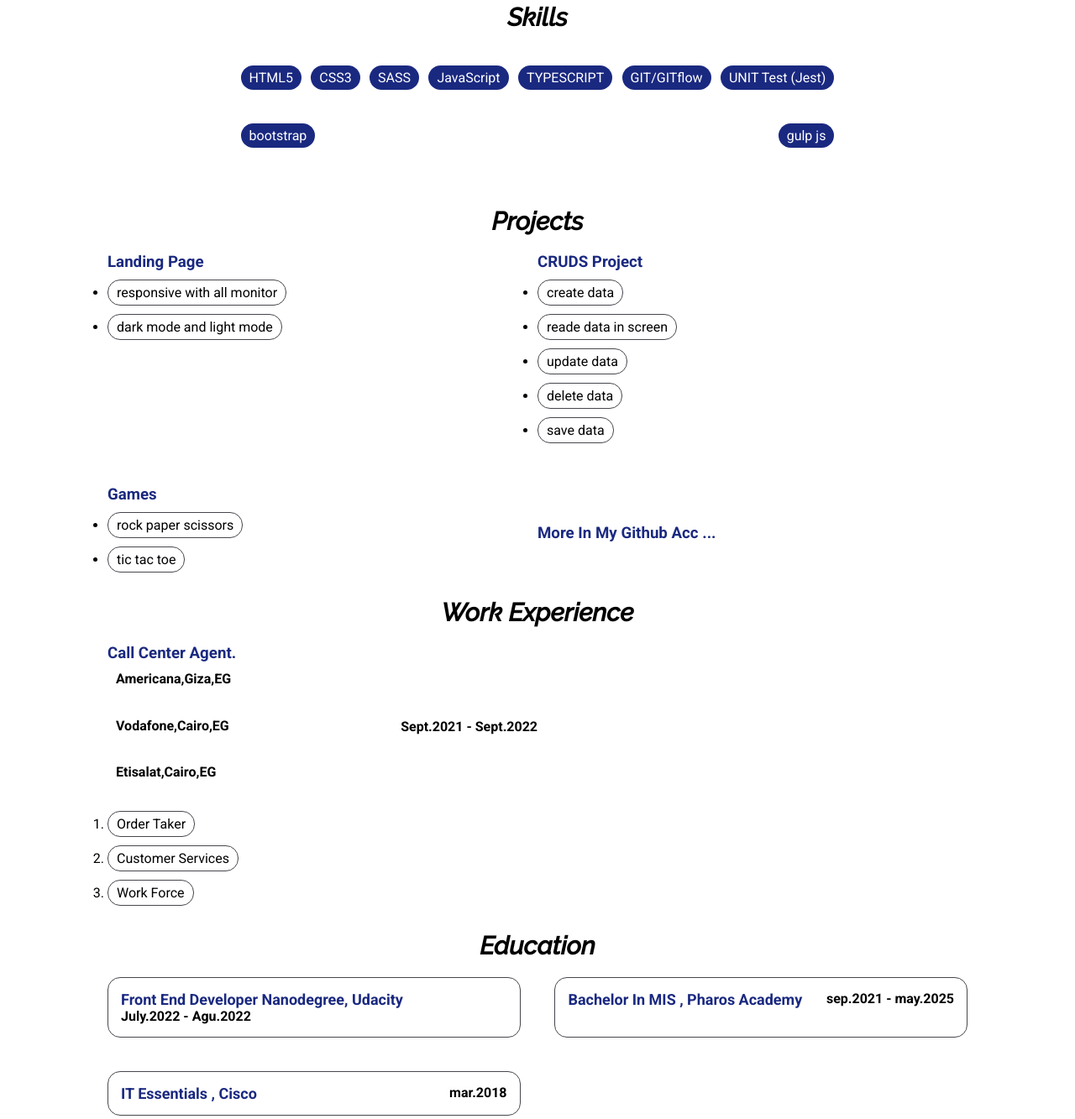
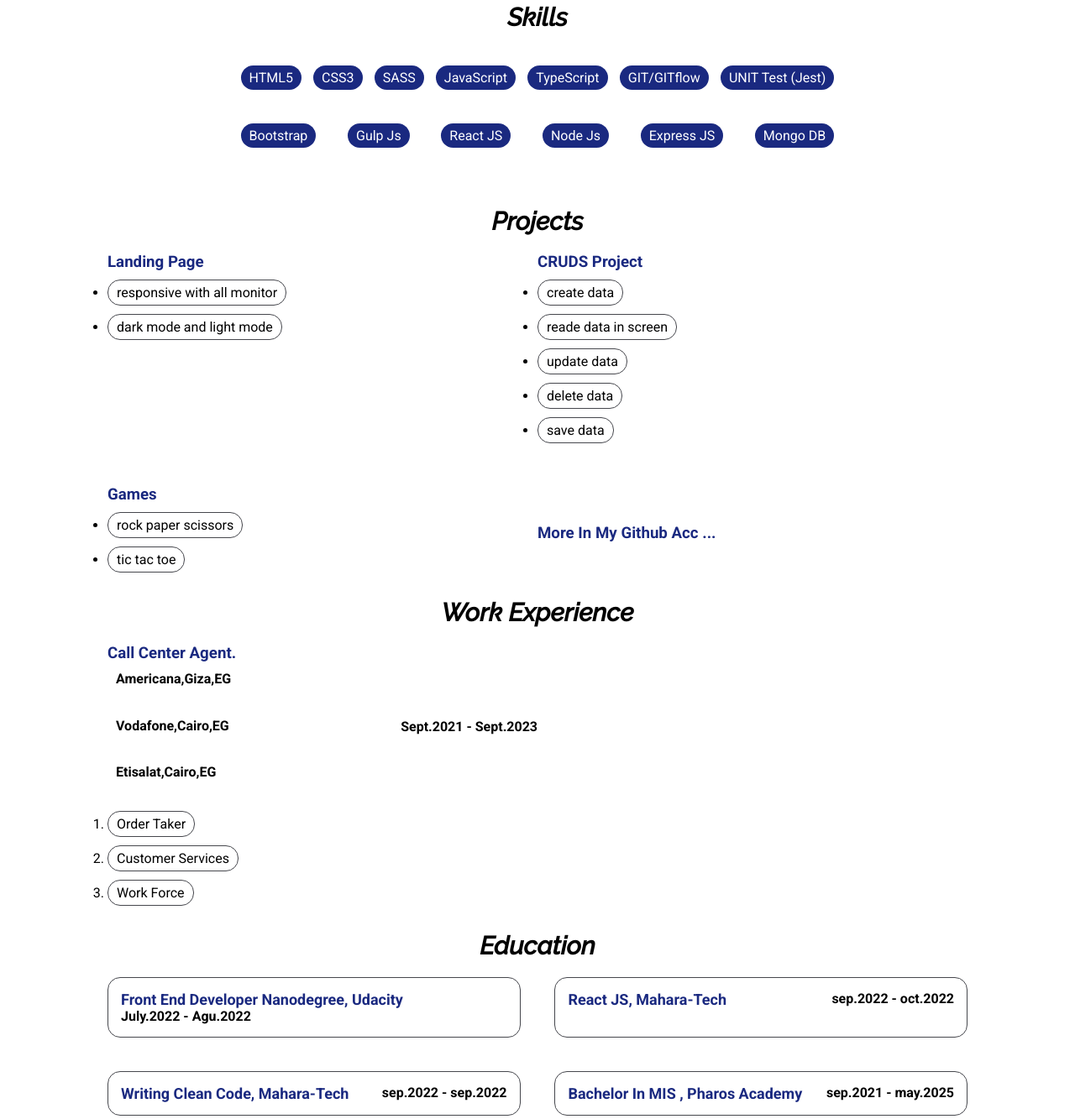
Before and after one commit to louy999/My-CV, a website: page index.html in a window 1280 px wide. Shown: the part 323-1656 px from the top of the page at 84% size. Drawn offline with Linux system fonts and the light colour scheme.

Commit message:
add skills and education

```diff
--- a/index.html
+++ b/index.html
@@ -42,11 +42,15 @@
           <li>CSS3</li>
           <li>SASS</li>
           <li>JavaScript</li>
-          <li>TYPESCRIPT</li>
+          <li>TypeScript</li>
           <li>GIT/GITflow</li>
           <li>UNIT Test (Jest)</li>
-          <li>bootstrap</li>
-          <li>gulp js</li>
+          <li>Bootstrap</li>
+          <li>Gulp Js</li>
+          <li>React JS</li>
+          <li>Node Js</li>
+          <li>Express JS</li>
+          <li>Mongo DB</li>
         </ul>
       </div>
       <div id="projects">
@@ -88,7 +92,7 @@
             <span class="camp">Vodafone,cairo,EG</span>
             <span class="camp">Etisalat,cairo,EG</span>
           </div>
-          <span class="date">sept.2021 - sept.2022</span>
+          <span class="date">sept.2021 - sept.2023</span>
           <ol>
             <li>order taker</li>
             <li>customer services</li>
@@ -103,6 +107,14 @@
           <span class="date">July.2022 - Agu.2022</span>
         </div>
         <div class="education">
+          <span class="deg">React JS, Mahara-Tech </span>
+          <span class="date">sep.2022 - oct.2022</span>
+        </div>
+        <div class="education">
+          <span class="deg">Writing Clean Code, Mahara-Tech </span>
+          <span class="date">sep.2022 - sep.2022</span>
+        </div>
+        <div class="education">
           <span class="deg">bachelor in MIS , pharos academy</span>
           <span class="date">sep.2021 - may.2025</span>
         </div>
```
